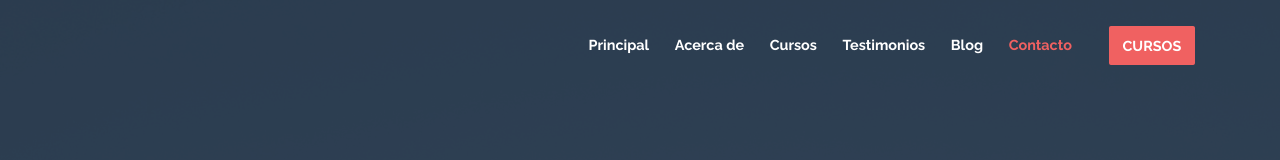
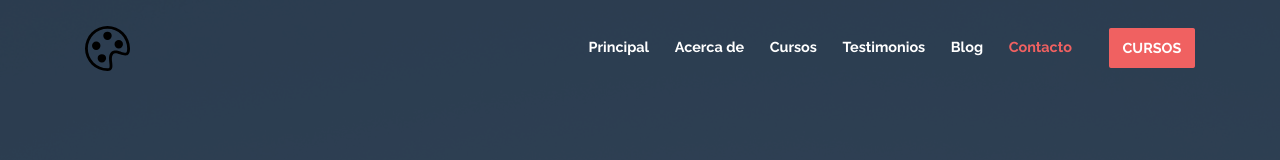
Before and after one commit to jairmmz/ihc-g2-web-on-page.github.io, a plain HTML site: page index.html in a window 1280 px wide. Shown: the top 160 px of the page. Drawn offline with Linux system fonts and the light colour scheme.

Commit message:
icono ../Home correccion

```diff
--- a/index.html
+++ b/index.html
@@ -22,7 +22,7 @@
 
     <nav id="scrollspy" class="navbar navbar-light bg-light navbar-expand-lg fixed-top" data-spy="affix" data-offset-top="20">
         <div class="container">
-            <a class="navbar-brand" href="#"><img src="assets/imgs/palette.svg.svg" alt="" class="brand-img"></a>
+            <a class="navbar-brand" href="#"><img src="assets/imgs/palette.svg" alt="" class="brand-img"></a>
             <button class="navbar-toggler" type="button" data-toggle="collapse" data-target="#navbarSupportedContent" aria-controls="navbarSupportedContent" aria-expanded="false" aria-label="Toggle navigation">
                 <span class="navbar-toggler-icon"></span>
             </button>
```
